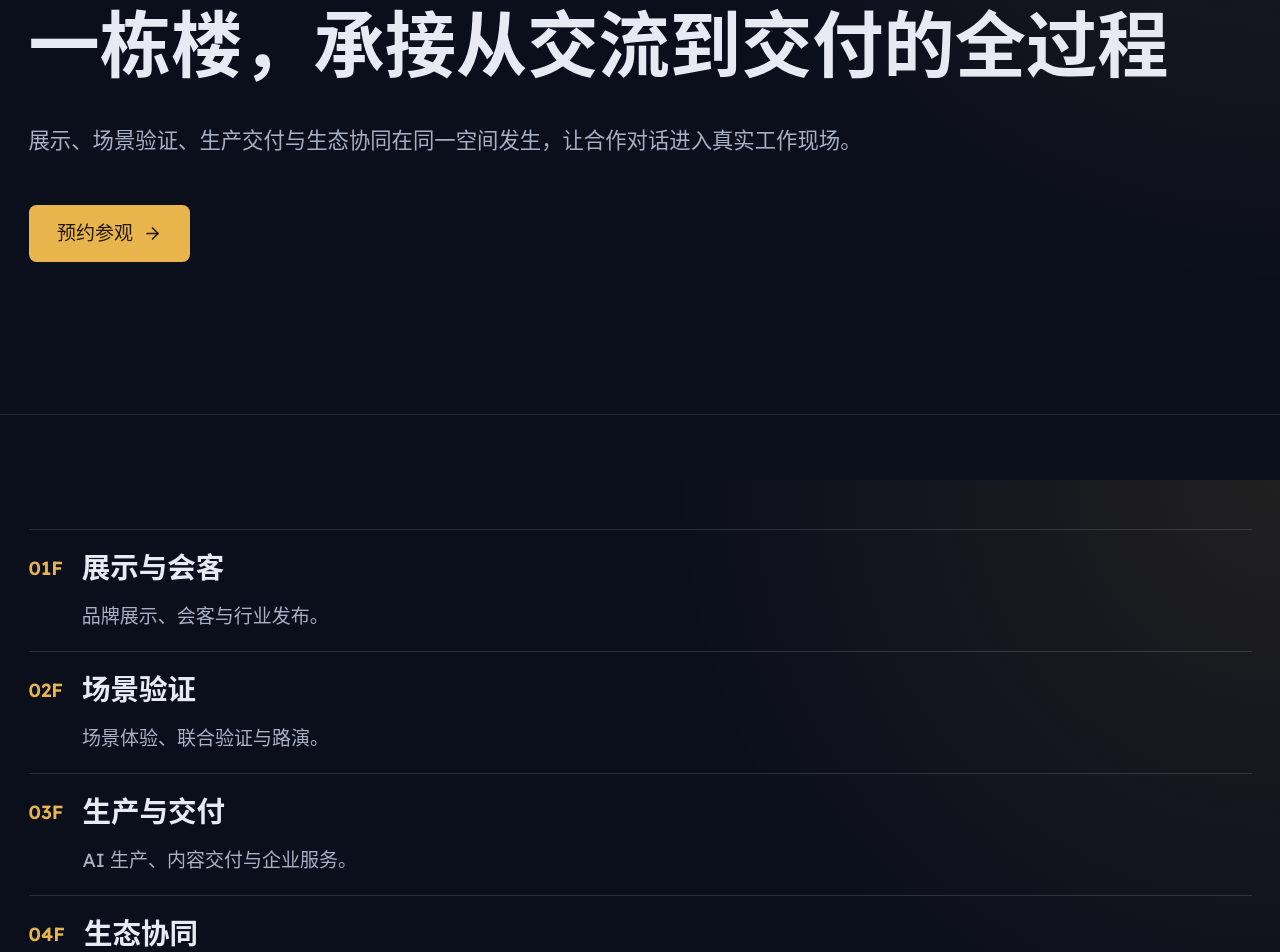
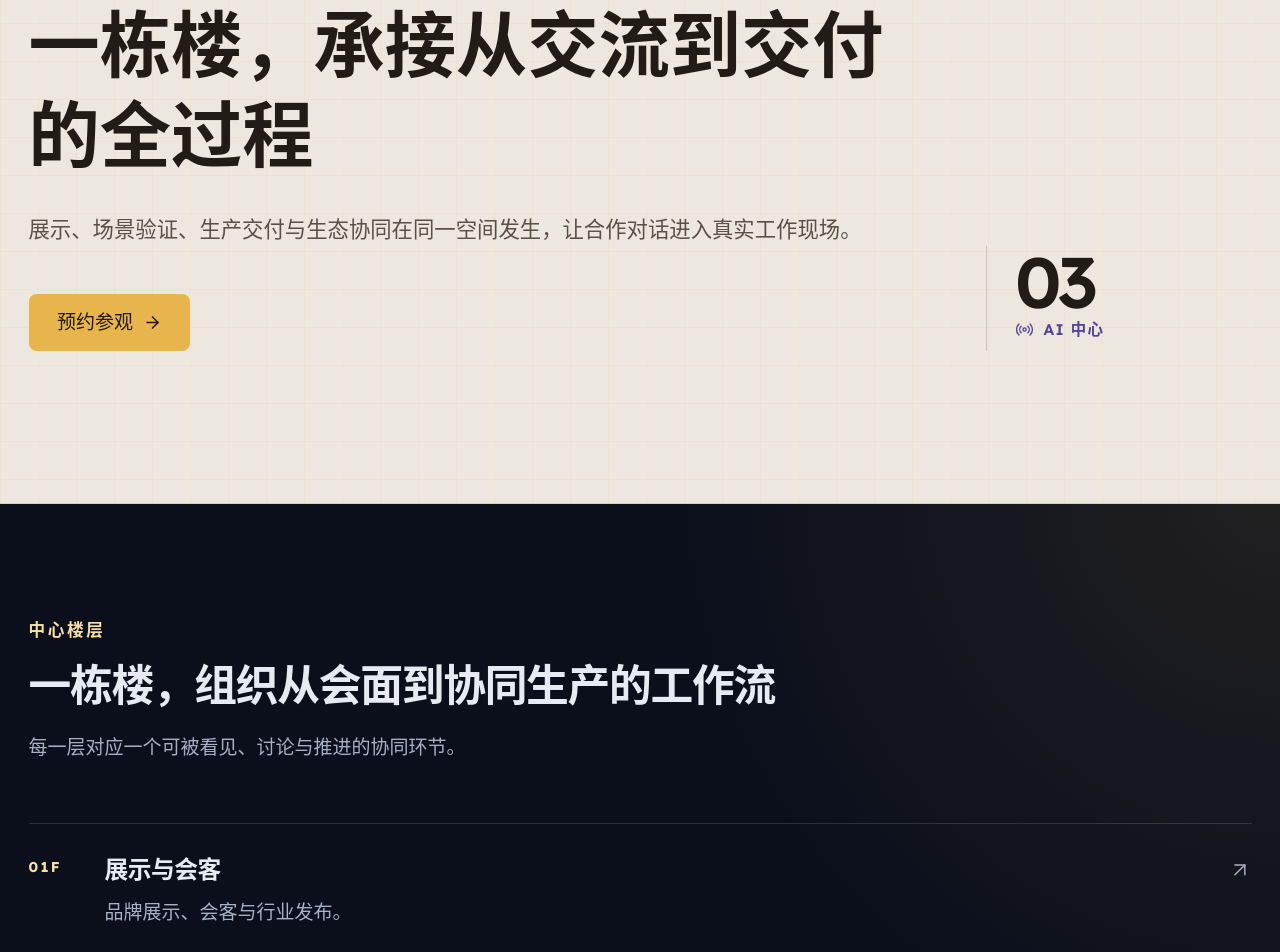
Before and after one commit to aikingtai-ctrl/jintai-ai-site, a Next.js app: page /jintai-ai-site/ai-center in a window 1280 px wide. Shown: the part 320-1272 px from the top of the page. Built offline with nearby package versions, Linux system fonts and the light colour scheme.

Commit message:
feat: unify Jintai portal pages

```diff
--- a/src/app/about/page.tsx
+++ b/src/app/about/page.tsx
@@ -1,5 +1,6 @@
 import { InquiryForm } from "@/components/inquiry-form";
 import { PageHero } from "@/components/portal/page-hero";
+import { SectionHeading } from "@/components/portal/section-heading";
 import { SiteFooter } from "@/components/site-footer";
 import { SiteHeader } from "@/components/site-header";
 import { aboutPoints, site } from "@/content/site";
@@ -15,13 +16,20 @@ export default function AboutPage() {
           summary={site.description}
           primaryHref="#contact"
           primaryLabel="联系合作"
+          sectionNumber="05"
+          signalTone="gold"
         />
         <section className="border-b border-border">
           <div className="mx-auto w-full max-w-7xl px-6 py-24">
-            <ul className="portal-grid">
+            <SectionHeading
+              eyebrow="品牌原则"
+              title="让每一次合作回到真实场景、明确边界与可持续交付"
+              description="我们公开展示能被验证的服务方向，并为下一步沟通保留清晰入口。"
+            />
+            <ul className="portal-grid mt-12">
               {aboutPoints.map((point) => (
                 <li key={point.id} className="portal-link-card">
-                  <h2 className="text-2xl font-semibold">{point.title}</h2>
+                  <h3 className="text-2xl font-semibold">{point.title}</h3>
                   <p className="mt-4 leading-relaxed text-ink-2">{point.summary}</p>
                 </li>
               ))}
--- a/src/app/ai-center/page.tsx
+++ b/src/app/ai-center/page.tsx
@@ -1,8 +1,12 @@
 import { InquiryForm } from "@/components/inquiry-form";
+import { FloorStack } from "@/components/portal/floor-stack";
 import { PageHero } from "@/components/portal/page-hero";
+import { SectionHeading } from "@/components/portal/section-heading";
 import { SiteFooter } from "@/components/site-footer";
 import { SiteHeader } from "@/components/site-header";
 import { floorStories } from "@/content/site";
+
+const floorTones = ["gold", "compute", "create", "grow"] as const;
 
 export default function AiCenterPage() {
   return (
@@ -15,20 +19,26 @@ export default function AiCenterPage() {
           summary="展示、场景验证、生产交付与生态协同在同一空间发生，让合作对话进入真实工作现场。"
           primaryHref="#visit"
           primaryLabel="预约参观"
+          sectionNumber="03"
+          signalTone="create"
         />
         <section className="border-b border-border">
           <div className="mx-auto w-full max-w-7xl px-6 py-24">
-            <ol>
-              {floorStories.map((story) => (
-                <li key={story.id} className="portal-floor-row">
-                  <span className="pt-1 font-semibold text-gold">{story.label}</span>
-                  <div>
-                    <h2 className="text-2xl font-semibold">{story.title}</h2>
-                    <p className="mt-3 leading-relaxed text-ink-2">{story.summary}</p>
-                  </div>
-                </li>
-              ))}
-            </ol>
+            <SectionHeading
+              eyebrow="中心楼层"
+              title="一栋楼，组织从会面到协同生产的工作流"
+              description="每一层对应一个可被看见、讨论与推进的协同环节。"
+            />
+            <div className="mt-12">
+              <FloorStack
+                floors={floorStories.map((story, index) => ({
+                  code: story.label,
+                  title: story.title,
+                  description: story.summary,
+                  tone: floorTones[index],
+                }))}
+              />
+            </div>
           </div>
         </section>
         <section id="visit">
--- a/src/app/partners/page.tsx
+++ b/src/app/partners/page.tsx
@@ -1,5 +1,6 @@
 import { InquiryForm } from "@/components/inquiry-form";
 import { PageHero } from "@/components/portal/page-hero";
+import { SectionHeading } from "@/components/portal/section-heading";
 import { SiteFooter } from "@/components/site-footer";
 import { SiteHeader } from "@/components/site-header";
 import { partnerRoles } from "@/content/site";
@@ -15,13 +16,20 @@ export default function PartnersPage() {
           summary="连接政企与媒体、产业伙伴、院校与招商等合作角色，在具体场景中持续推进协同。"
           primaryHref="#inquiry"
           primaryLabel="发起生态合作"
+          sectionNumber="04"
+          signalTone="grow"
         />
         <section className="border-b border-border">
           <div className="mx-auto w-full max-w-7xl px-6 py-24">
-            <ul className="portal-grid">
+            <SectionHeading
+              eyebrow="共建对象"
+              title="连接能够共同验证场景、生产内容与培养人才的伙伴"
+              description="每一类伙伴都从明确的合作角色开始，再进入长期协同。"
+            />
+            <ul className="portal-grid mt-12">
               {partnerRoles.map((role) => (
                 <li key={role.id} className="portal-link-card">
-                  <h2 className="text-2xl font-semibold">{role.title}</h2>
+                  <h3 className="text-2xl font-semibold">{role.title}</h3>
                   <p className="mt-4 leading-relaxed text-ink-2">{role.summary}</p>
                 </li>
               ))}
--- a/src/components/portal/page-hero.tsx
+++ b/src/components/portal/page-hero.tsx
@@ -1,5 +1,7 @@
 import Link from "next/link";
 import { ArrowRight } from "lucide-react";
+
+import { SignalMark } from "@/components/portal/signal-mark";
 
 export function PageHero({
   eyebrow,
@@ -7,31 +9,43 @@ export function PageHero({
   summary,
   primaryHref,
   primaryLabel,
+  sectionNumber,
+  signalTone = "gold",
 }: {
   eyebrow: string;
   title: string;
   summary: string;
   primaryHref: string;
   primaryLabel: string;
+  sectionNumber: string;
+  signalTone?: "gold" | "compute" | "create" | "grow";
 }) {
   return (
-    <section className="border-b border-border">
-      <div className="mx-auto w-full max-w-7xl px-6 py-24 sm:py-32">
+    <section className="surface-stone architect-grid border-b border-black/10">
+      <div className="mx-auto grid w-full max-w-7xl gap-12 px-6 py-24 sm:py-32 lg:grid-cols-[minmax(0,1fr)_14rem] lg:items-end">
+        <div>
           <p className="portal-eyebrow">{eyebrow}</p>
-        <h1 className="mt-6 max-w-5xl text-4xl font-bold leading-tight sm:text-6xl">
+          <h1 className="mt-6 max-w-5xl text-4xl font-bold leading-tight text-[var(--portal-text)] sm:text-6xl">
             {title}
           </h1>
-        <p className="mt-7 max-w-3xl text-lg leading-relaxed text-ink-2">
+          <p className="mt-7 max-w-3xl text-lg leading-relaxed text-[var(--portal-muted)]">
             {summary}
           </p>
           <Link
             href={primaryHref}
-          className="mt-10 inline-flex min-h-11 items-center gap-2 rounded-md bg-gold px-6 py-3 font-medium text-primary-foreground transition-colors hover:bg-gold-soft"
+            className="portal-focus-ring mt-10 inline-flex min-h-11 items-center gap-2 rounded-md bg-gold px-6 py-3 font-medium text-primary-foreground transition-colors hover:bg-gold-soft"
           >
             {primaryLabel}
             <ArrowRight className="size-4" aria-hidden />
           </Link>
         </div>
+        <div className="border-l border-black/15 pl-6 lg:pb-1">
+          <p className="text-6xl font-semibold tracking-[-0.06em] text-[var(--portal-text)]">
+            {sectionNumber}
+          </p>
+          <SignalMark label={eyebrow} tone={signalTone} />
+        </div>
+      </div>
     </section>
   );
 }
--- a/src/components/site-footer.tsx
+++ b/src/components/site-footer.tsx
@@ -25,6 +25,12 @@ export function SiteFooter() {
             <p className="mt-4 max-w-sm text-base leading-relaxed text-ink-3">
               {site.tagline}
             </p>
+            <Link
+              href="/about/#contact"
+              className="portal-focus-ring mt-6 inline-flex min-h-11 items-center rounded-md bg-gold px-5 py-3 text-base font-medium text-primary-foreground transition-colors hover:bg-gold-soft"
+            >
+              发起合作
+            </Link>
           </div>
 
           <nav aria-label="页脚导航">
--- a/src/components/site-header.tsx
+++ b/src/components/site-header.tsx
@@ -35,7 +35,7 @@ export function SiteHeader() {
               <li key={item.href}>
                 <Link
                   href={item.href}
-                  className="cursor-pointer text-base text-ink-2 transition-colors duration-200 hover:text-gold"
+                  className="portal-focus-ring inline-flex min-h-11 cursor-pointer items-center text-base text-ink-2 transition-colors duration-200 hover:text-gold"
                 >
                   {item.label}
                 </Link>
@@ -46,7 +46,7 @@ export function SiteHeader() {
 
         <Link
           href="/about/#contact"
-          className="ml-auto hidden shrink-0 cursor-pointer items-center rounded-md bg-gold px-6 py-3 text-base font-medium text-[#241a05] transition-colors duration-200 hover:bg-gold-soft lg:ml-0 lg:inline-flex"
+          className="portal-focus-ring ml-auto hidden min-h-11 shrink-0 cursor-pointer items-center rounded-md bg-gold px-6 py-3 text-base font-medium text-[#241a05] transition-colors duration-200 hover:bg-gold-soft lg:ml-0 lg:inline-flex"
         >
           发起合作
         </Link>
```
Also changed, not shown: src/app/capabilities/page.tsx (+10 -2 lines), src/app/solutions/page.tsx (+10 -2 lines), 2 other files (tests, documents, lock files or other folders). Lines whose indentation alone changed are shown as unchanged.
